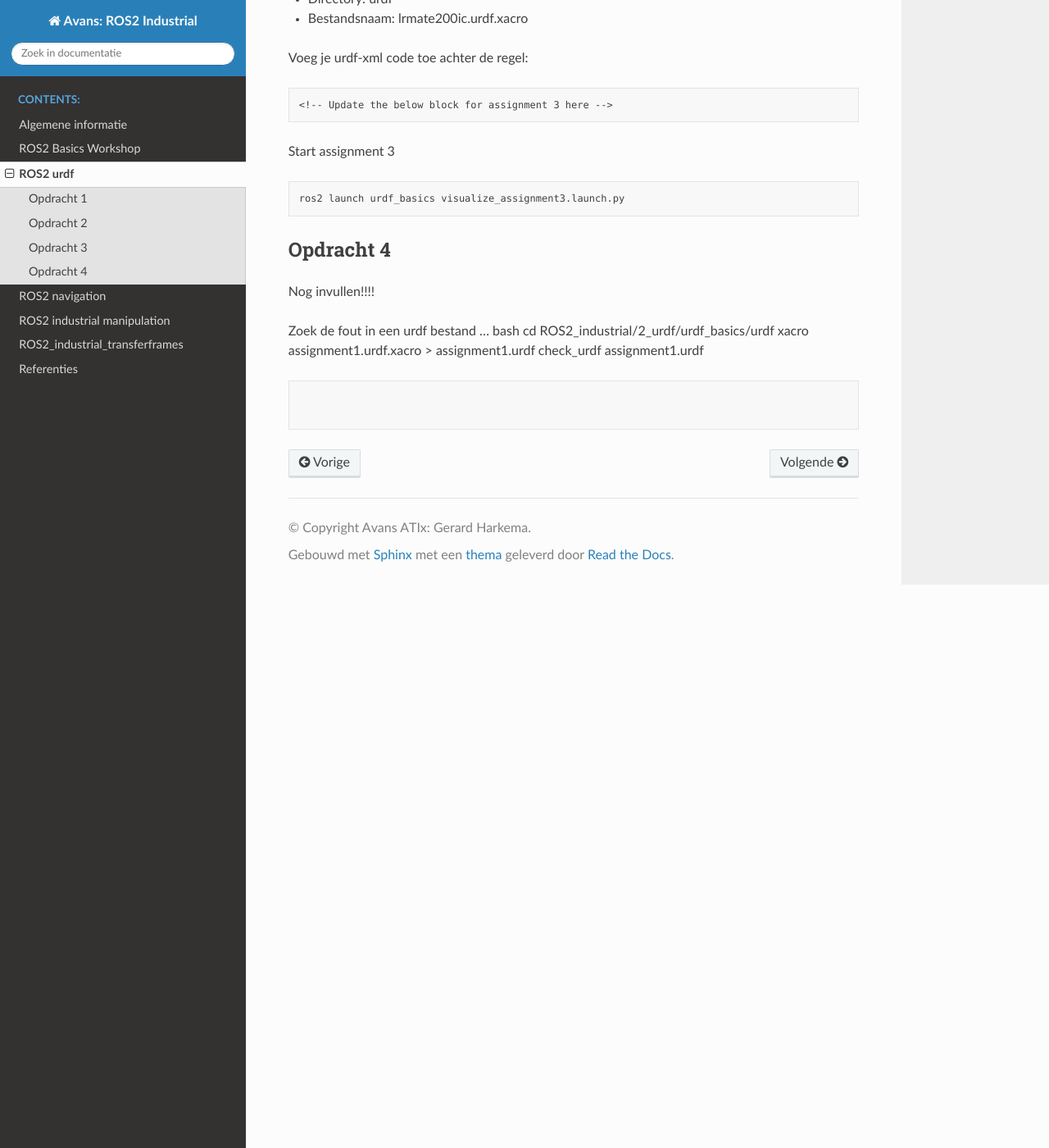
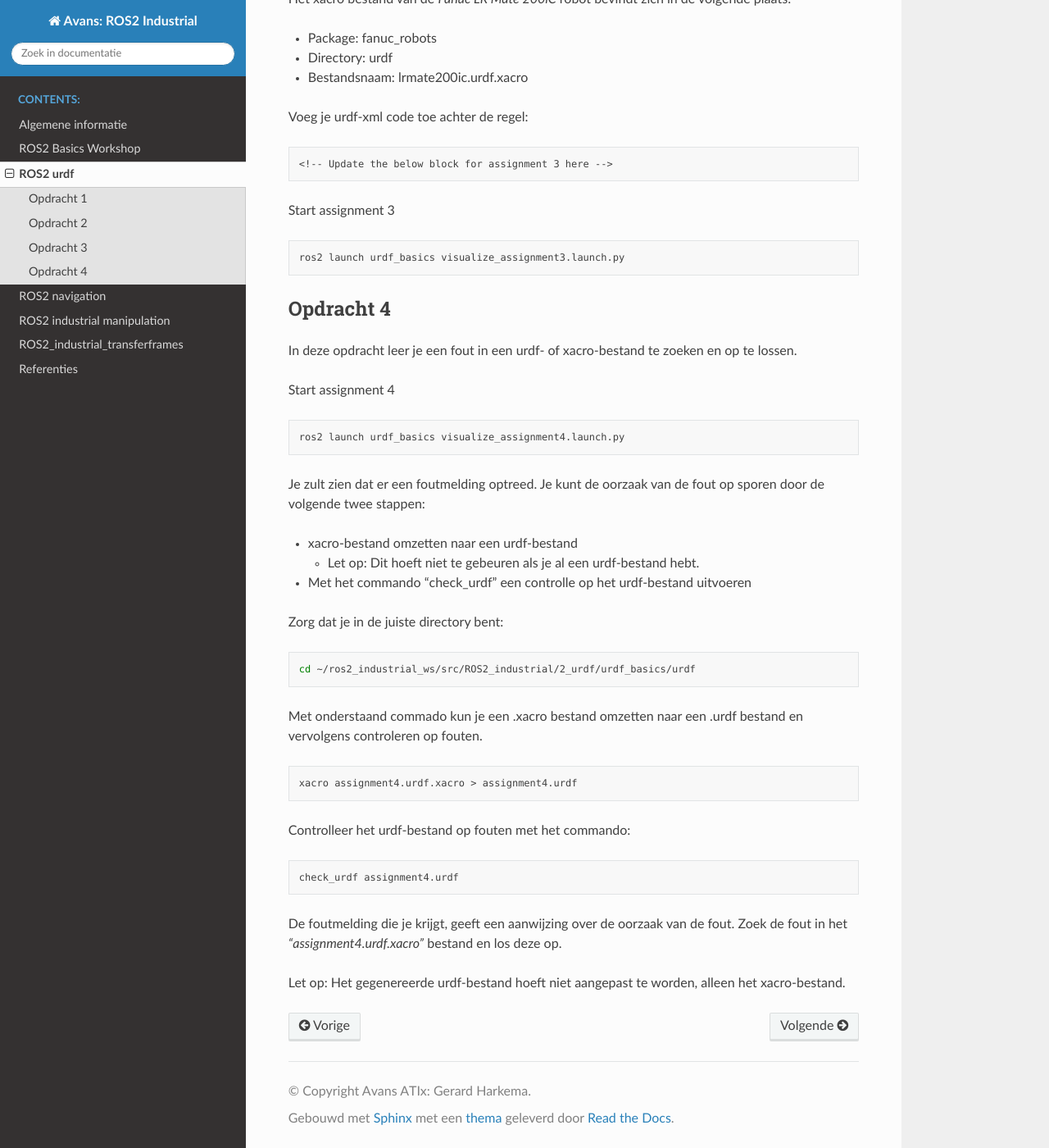
Before and after one commit to AvansMechatronica/ROS2_industrial_workshop, a Sphinx documentation site: the page built from documentation/2_urdf/urdf.md, in a window 1280 px wide and 1400 px high, scrolled down 2329 px. Shown: the whole window at 82% size. Built offline with Sphinx 7.4.7 and the Read the Docs theme 3.1.0, drawn with Linux system fonts in a browser that asks for light colours; some of the changed text lies outside the part shown.

Commit message:
20251013

`````diff
--- a/documentation/2_urdf/urdf.md
+++ b/documentation/2_urdf/urdf.md
@@ -22,6 +22,7 @@ Voeg je urdf-xml code toe achter de regel:
 ```
 <!-- Add your solution to assignment 1 here -->
 ```
+Tip: Maak eerst door een <xacro>(zie regel 28 als voorbeeld) tag een bin_2_ aan en vervolgens met een <joint> een verbinding met de world_interface. Je kunt bin_1 gebruiken als voorbeeld.
 
 Start assignment 1
 ```bash
@@ -91,13 +92,31 @@ ros2 launch urdf_basics visualize_assignment3.launch.py
 
 
 ## Opdracht 4
+In deze opdracht leer je een fout in een urdf- of xacro-bestand te zoeken en op te lossen.
 
-Nog invullen!!!!
+Start assignment 4
+```bash
+ros2 launch urdf_basics visualize_assignment4.launch.py
+```
+Je zult zien dat er een foutmelding optreed. Je kunt de oorzaak van de fout op sporen door de volgende twee stappen:
+* xacro-bestand omzetten naar een urdf-bestand
+    * Let op: Dit hoeft niet te gebeuren als je al een urdf-bestand hebt.
+* Met het commando "check_urdf" een controlle op het urdf-bestand uitvoeren
 
-Zoek de fout in een urdf bestand
-... bash
-cd ROS2_industrial/2_urdf/urdf_basics/urdf
-xacro assignment1.urdf.xacro > assignment1.urdf
-check_urdf assignment1.urdf
+Zorg dat je in de juiste directory bent:
+``` bash
+cd ~/ros2_industrial_ws/src/ROS2_industrial/2_urdf/urdf_basics/urdf
+```
 
-````
+Met onderstaand commado kun je een .xacro bestand omzetten naar een .urdf bestand en vervolgens controleren op fouten.
+``` bash
+xacro assignment4.urdf.xacro > assignment4.urdf
+```
+
+Controlleer het urdf-bestand op fouten met het commando:
+``` bash
+check_urdf assignment4.urdf
+```
+De foutmelding die je krijgt, geeft een aanwijzing over de oorzaak van de fout. Zoek de fout in het *"assignment4.urdf.xacro"* bestand en los deze op.
+
+Let op: Het gegenereerde urdf-bestand hoeft niet aangepast te worden, alleen het xacro-bestand.
`````
